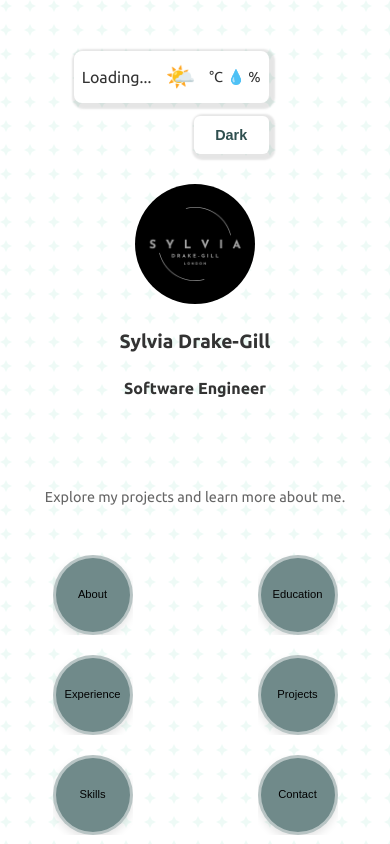
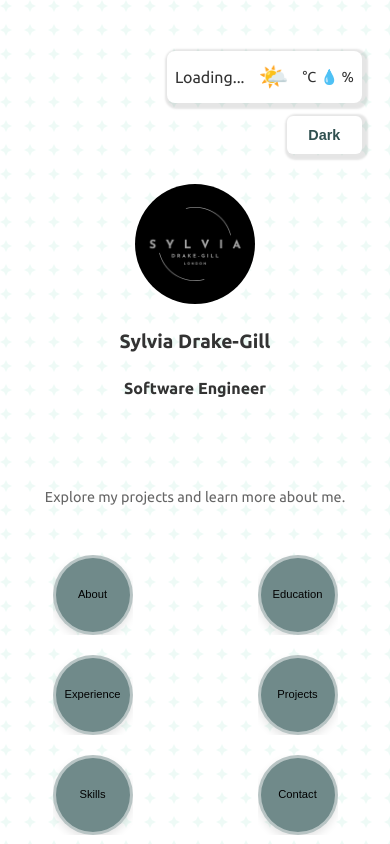
Before and after one commit to sdg877/react_portfolio, a React (Create React App) app: page / in a window 390 px wide. Built offline with nearby package versions, Linux system fonts and the light colour scheme; no server answers.

Commit message:
Classnames for mobile styling

```diff
--- a/src/components/LayOut.jsx
+++ b/src/components/LayOut.jsx
@@ -25,8 +25,14 @@ const Layout = () => {
   return (
     <div className={`layout ${theme}`}>
       <div className={`header-container ${isHomePage ? "home-page" : ""} ${location.pathname === "/weather" ? "weather-page-header" : ""}`}>
-        {!isHomePage && <NavBar />}
-        <Header toggleTheme={toggleTheme} theme={theme} showWeather={location.pathname !== "/weather"}/>
+        {!isHomePage && (
+          <div className="navbar-container">
+            <NavBar />
+          </div>
+        )}
+        <div className="weather-toggle-wrapper"> {/* New wrapper */}
+          <Header toggleTheme={toggleTheme} theme={theme} showWeather={location.pathname !== "/weather"}/>
+        </div>
       </div>
 
       <Routes>
```
